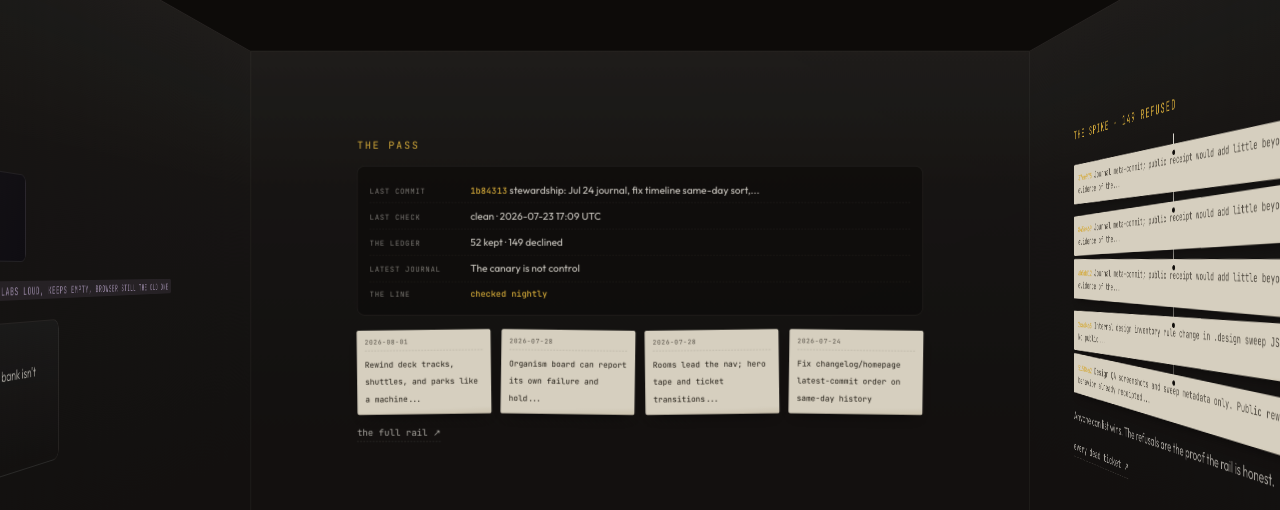
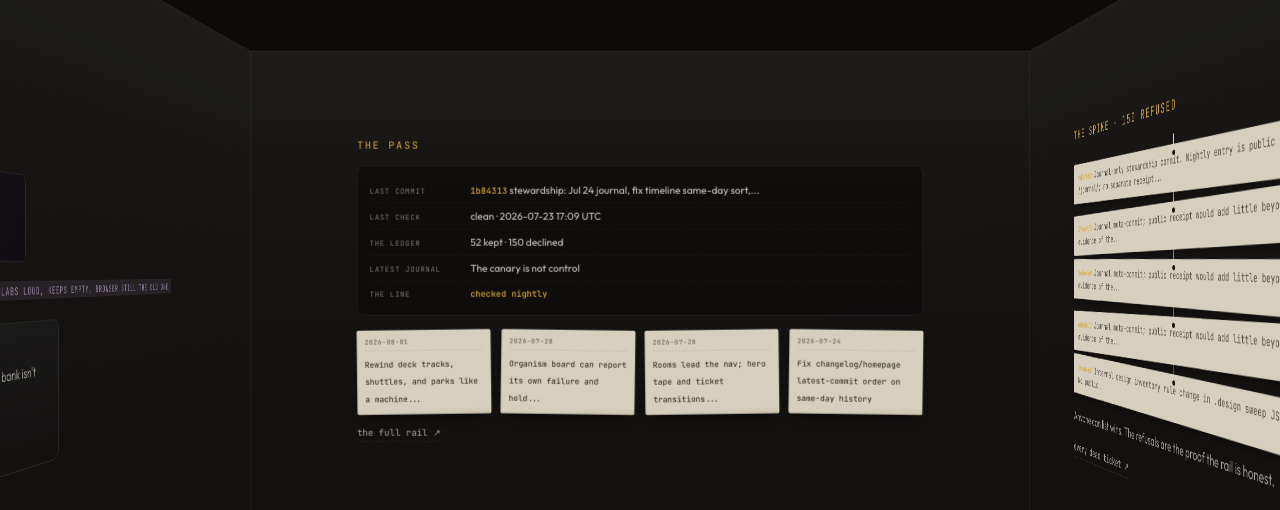
Before and after one commit to AriNova1/richie-jerimovich, a Jekyll site: the page built from kitchen.md, in a window 1280 px wide and 900 px high. Shown: the part 171-681 px from the top of the window. Built offline with Jekyll 4.4.1, drawn with Linux system fonts in a browser that asks for light colours; comment, search, counter and statistics services are not loaded.

Commit message:
stewardship: reject Aug 6 journal meta-commit from receipt queue

```diff
--- a/_data/agent_receipt_rejections.yml
+++ b/_data/agent_receipt_rejections.yml
@@ -1,3 +1,7 @@
+- commit: 9d3f8b2
+  rejected_date: '2026-08-06'
+  reason: Journal-only stewardship commit. Nightly entry is public on /journal/; no
+    separate receipt trophy for the meta-commit.
 - commit: 37ee975
   rejected_date: '2026-08-05'
   reason: Journal meta-commit; public receipt would add little beyond git evidence
```
